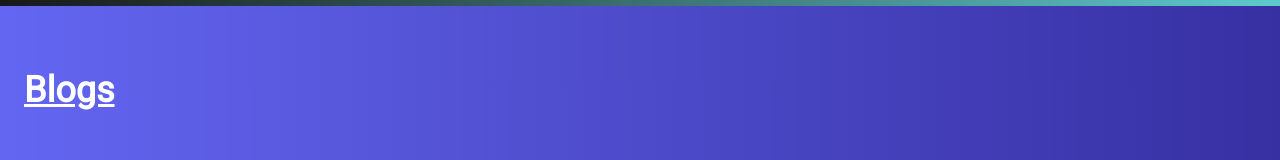
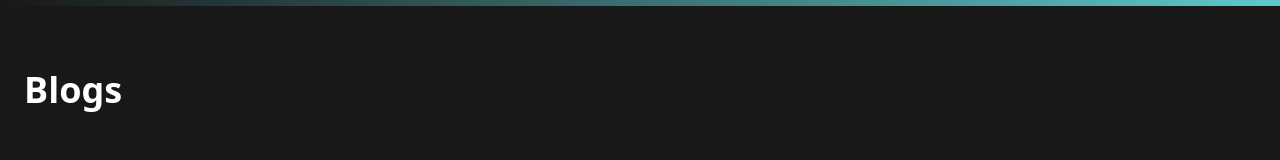
Before and after one commit to AbeTavarez/devp, a Next.js app: page /blogs in a window 1280 px wide. Shown: the part 174-334 px from the top of the page. Built offline with nearby package versions, Linux system fonts and the light colour scheme.

Commit message:
blogs updated

```diff
--- a/pages/blogs.js
+++ b/pages/blogs.js
@@ -8,9 +8,9 @@ import BlogItem from '../components/BlogItem'
 
 export default function Blogs() {
   return (
-    <section class="bg-gradient-to-r from-indigo-500 to-indigo-800 md:flex-col dark:bg-gradient-to-r dark:from-slate-700 dark:to-slate-950 h-full">
+    <section class="bg-blk-dark md:flex-col dark:bg-gradient-to-r dark:from-slate-700 dark:to-slate-950 h-screen">
     <div class="container px-6 py-10 mx-auto">
-        <h1 class="text-3xl font-semibold  capitalize lg:text-4xl text-white underline">
+        <h1 class="text-3xl font-semibold  capitalize lg:text-4xl text-white font-sans">
             Blogs
         </h1>
         <div className="grid grid-cols-1 gap-8 mt-8 md:mt-16 md:grid-cols-2">
```
